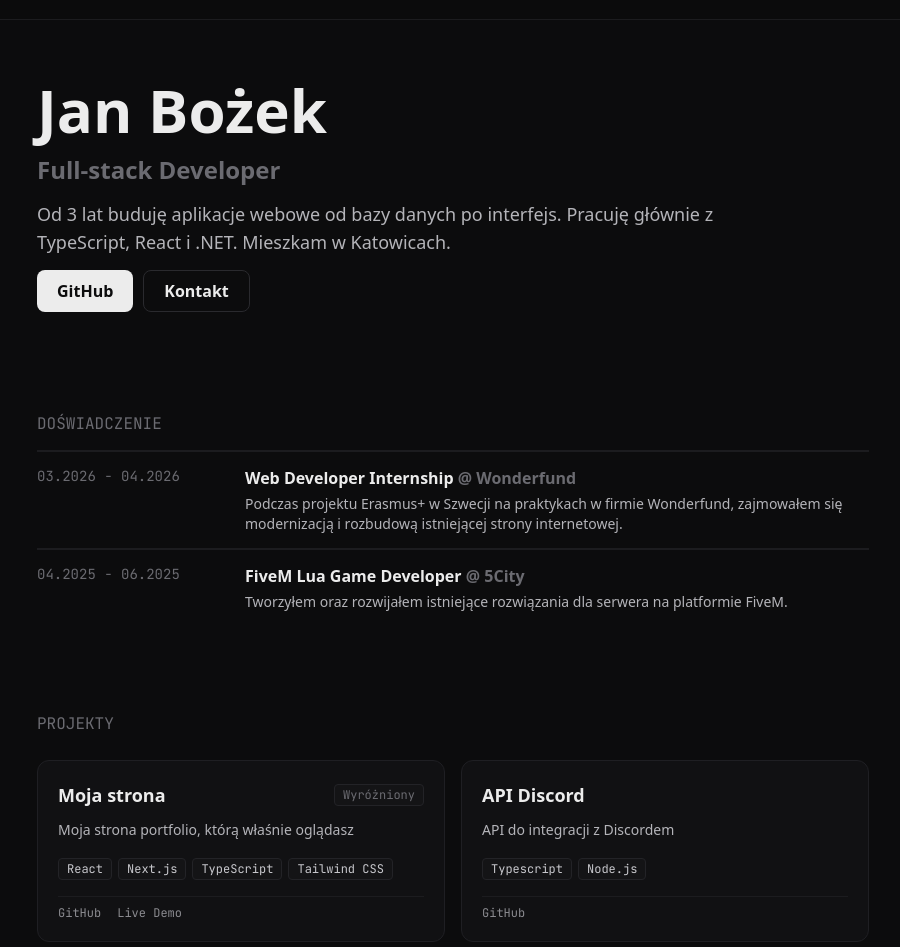
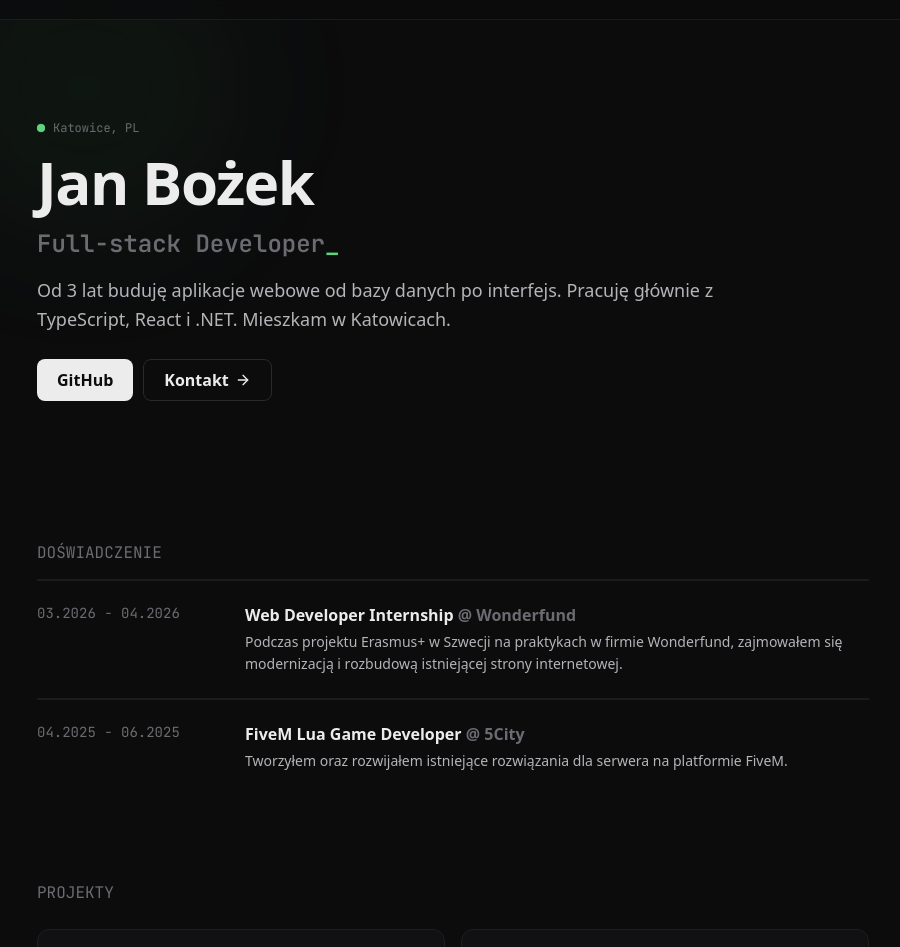
Before and after one commit to jhnlol/personal, a Next.js app: page / in a window 1280 px wide. Shown: the part 45-992 px from the top of the page, without its empty margins (187-1087 px from the left). Built offline with nearby package versions, Linux system fonts and the light colour scheme.

Commit message:
ref: improve ui and add animations

```diff
--- a/app/globals.css
+++ b/app/globals.css
@@ -28,3 +28,77 @@ body::selection {
   background-color: white;
   color: black;
 }
+
+@theme {
+  --animate-fade-up: fade-up 0.7s cubic-bezier(0.22, 1, 0.36, 1) both;
+  --animate-blink: blink 1.1s step-end infinite;
+  --animate-pulse-dot: pulse-dot 2s ease-in-out infinite;
+
+  @keyframes fade-up {
+    from {
+      opacity: 0;
+      transform: translateY(16px);
+      filter: blur(4px);
+    }
+    to {
+      opacity: 1;
+      transform: translateY(0);
+      filter: blur(0);
+    }
+  }
+
+  @keyframes blink {
+    50% {
+      opacity: 0;
+    }
+  }
+
+  @keyframes pulse-dot {
+    0%, 100% {
+      box-shadow: 0 0 0 0 oklch(0.78 0.16 150 / 0.5);
+    }
+    50% {
+      box-shadow: 0 0 0 5px oklch(0.78 0.16 150 / 0);
+    }
+  }
+}
+
+html {
+  scroll-behavior: smooth;
+}
+
+section[id] {
+  scroll-margin-top: 5rem;
+}
+
+.reveal {
+  opacity: 0;
+  transform: translateY(24px);
+  transition:
+    opacity 0.7s cubic-bezier(0.22, 1, 0.36, 1),
+    transform 0.7s cubic-bezier(0.22, 1, 0.36, 1);
+}
+
+.reveal.is-visible {
+  opacity: 1;
+  transform: translateY(0);
+}
+
+@media (prefers-reduced-motion: reduce) {
+  html {
+    scroll-behavior: auto;
+  }
+
+  *,
+  *::before,
+  *::after {
+    animation-duration: 0.01ms !important;
+    animation-iteration-count: 1 !important;
+    transition-duration: 0.01ms !important;
+  }
+
+  .reveal {
+    opacity: 1;
+    transform: none;
+  }
+}
--- a/components/Experience.tsx
+++ b/components/Experience.tsx
@@ -1,25 +1,28 @@
 import Config from "@/config/config";
 import { FC } from "react";
+import Reveal from "./Reveal";
 
 const Experience: FC = () => {
     return (
-        <section className="py-10 flex flex-col gap-y-3.5">
-            <h4 className=" text-content-muted font-mono uppercase ">Doświadczenie</h4>
+        <section id="doswiadczenie" className="py-10 flex flex-col gap-y-3.5">
+            <Reveal>
+                <h4 className="text-content-muted font-mono uppercase">Doświadczenie</h4>
+            </Reveal>
             {Config.Experience?.map((exp, index) => (
-                <div key={index} className="flex flex-col gap-y-3.5">
+                <Reveal key={index} delay={index * 100} className="flex flex-col gap-y-3.5">
                     <hr className="border-b border-border-line" />
-                    <div className="flex flex-col sm:flex-row gap-x-4">
+                    <div className="group flex flex-col sm:flex-row gap-x-4 -mx-3 px-3 py-2 rounded-lg hover:bg-bg-card transition-colors duration-300">
                         <p className="font-mono text-sm text-content-muted w-48 shrink-0">
                             {exp.startDate} - {exp.endDate}
                         </p>
                         <div className="flex flex-col gap-y-1">
-                            <h5 className="font-bold text-content-primary">
+                            <h5 className="font-bold text-content-primary group-hover:text-white transition-colors">
                                 {exp.position} <span className="text-content-muted">@ {exp.company}</span>
                             </h5>
-                            <p className="text-content-bio text-sm">{exp.description}</p>
+                            <p className="text-content-bio text-sm leading-relaxed">{exp.description}</p>
                         </div>
                     </div>
-                </div>
+                </Reveal>
             ))}
         </section>
     );
--- a/components/Header.tsx
+++ b/components/Header.tsx
@@ -25,7 +25,7 @@ const Header: FC = () => {
                         <a
                             key={link.id}
                             href={link.href}
-                            className="text-xs font-mono transition-all duration-200 flex items-center gap-x-1.5 py-1 text-content-nav hover:text-content-primary"
+                            className="relative text-xs font-mono transition-colors duration-200 flex items-center gap-x-1.5 py-1 text-content-nav hover:text-content-primary after:absolute after:left-0 after:-bottom-0.5 after:h-px after:w-full after:bg-content-primary after:origin-left after:scale-x-0 hover:after:scale-x-100 after:transition-transform after:duration-300"
                         >
                             {link.label}
                         </a>
--- a/components/Hero.tsx
+++ b/components/Hero.tsx
@@ -1,6 +1,7 @@
 'use client';
 
 import Config from "@/config/config";
+import { ArrowRight } from "lucide-react";
 import { FC } from "react";
 
 const Hero: FC = () => {
@@ -8,13 +9,38 @@ const Hero: FC = () => {
         window.open(url, "_blank");
     }
     return (
-        <section className="py-10 flex flex-col gap-y-3.5">
-            <h1 className="text-6xl font-bold">Jan Bożek</h1>
-            <h4 className="text-2xl font-semibold text-content-muted">Full-stack Developer</h4>
-            <p className="text-lg text-content-bio md:max-w-3xl">Od 3 lat buduję aplikacje webowe od bazy danych po interfejs. Pracuję głównie z TypeScript, React i .NET. Mieszkam w Katowicach.</p>
-            <div className="flex gap-x-2.5">
-                <button className="bg-content-primary text-bg-main hover:bg-content-secondary px-5 py-2 rounded-lg cursor-pointer font-semibold" onClick={() => redirect(Config.Links.github)}>GitHub</button>
-                <button className="bg-bg-main text-content-primary px-5 py-2 rounded-lg border border-border-btn cursor-pointer font-semibold" onClick={() => redirect(Config.Links.email)}>Kontakt</button>
+        <section className="relative py-16 md:py-20 flex flex-col gap-y-4">
+            <div
+                aria-hidden
+                className="pointer-events-none absolute -top-24 -left-24 h-72 w-72 rounded-full bg-github-2/10 blur-3xl"
+            />
+            <div className="flex items-center gap-x-2 font-mono text-xs text-content-muted animate-fade-up">
+                <span className="h-2 w-2 rounded-full bg-github-4 animate-pulse-dot" />
+                Katowice, PL
+            </div>
+            <h1 className="text-5xl md:text-6xl font-bold tracking-tight animate-fade-up [animation-delay:100ms]">
+                Jan Bożek
+            </h1>
+            <h4 className="text-xl md:text-2xl font-semibold text-content-muted font-mono animate-fade-up [animation-delay:200ms]">
+                Full-stack Developer<span className="text-github-4 animate-blink">_</span>
+            </h4>
+            <p className="text-lg leading-relaxed text-content-bio md:max-w-3xl animate-fade-up [animation-delay:300ms]">
+                Od 3 lat buduję aplikacje webowe od bazy danych po interfejs. Pracuję głównie z TypeScript, React i .NET. Mieszkam w Katowicach.
+            </p>
+            <div className="flex gap-x-2.5 pt-2 animate-fade-up [animation-delay:400ms]">
+                <button
+                    className="bg-content-primary text-bg-main hover:bg-white hover:-translate-y-0.5 hover:shadow-[0_8px_24px_-8px_rgba(255,255,255,0.35)] active:translate-y-0 px-5 py-2 rounded-lg cursor-pointer font-semibold transition-all duration-200"
+                    onClick={() => redirect(Config.Links.github)}
+                >
+                    GitHub
+                </button>
+                <button
+                    className="group inline-flex items-center gap-x-1.5 bg-bg-main text-content-primary hover:bg-bg-stripe hover:border-border-card-hover hover:-translate-y-0.5 active:translate-y-0 px-5 py-2 rounded-lg border border-border-btn cursor-pointer font-semibold transition-all duration-200"
+                    onClick={() => redirect(Config.Links.email)}
+                >
+                    Kontakt
+                    <ArrowRight size={16} className="transition-transform duration-200 group-hover:translate-x-1" />
+                </button>
             </div>
         </section>
     )
--- a/components/Projects.tsx
+++ b/components/Projects.tsx
@@ -1,16 +1,20 @@
 import Config from "@/config/config";
+import { ArrowUpRight } from "lucide-react";
 import { FC } from "react";
+import Reveal from "./Reveal";
 
 const Projects: FC = () => {
     return (
         <section id="projekty" className="py-10 flex flex-col gap-y-6">
-            <h4 className=" text-content-muted font-mono uppercase">Projekty</h4>
+            <Reveal>
+                <h4 className="text-content-muted font-mono uppercase">Projekty</h4>
+            </Reveal>
 
             <div className="grid grid-cols-1 md:grid-cols-2 gap-4">
                 {Config.Projects?.map((project, index) => (
+                    <Reveal key={index} delay={(index % 2) * 120} className="h-full">
                     <div
-                        key={index}
-                        className="bg-bg-card border border-border-card hover:border-border-card-hover rounded-xl p-5 flex flex-col justify-between gap-y-4 transition-all duration-300 group"
+                        className="h-full bg-bg-card border border-border-card hover:border-border-card-hover hover:-translate-y-1 hover:shadow-[0_12px_32px_-12px_rgba(0,0,0,0.8)] rounded-xl p-5 flex flex-col justify-between gap-y-4 transition-all duration-300 group"
                     >
                         <div className="flex flex-col gap-y-2.5">
                             <div className="flex items-center justify-between">
@@ -33,7 +37,7 @@ const Projects: FC = () => {
                                 {project.stack.map((tech, i) => (
                                     <span
                                         key={i}
-                                        className="text-xs font-mono text-content-stack bg-bg-stripe border border-border-tag px-2 py-0.5 rounded"
+                                        className="text-xs font-mono text-content-stack bg-bg-stripe border border-border-tag px-2 py-0.5 rounded transition-colors group-hover:border-border-btn"
                                     >
                                         {tech}
                                     </span>
@@ -45,9 +49,9 @@ const Projects: FC = () => {
                                         href={project.githubUrl}
                                         target="_blank"
                                         rel="noopener noreferrer"
-                                        className="text-content-nav hover:text-content-primary transition-colors flex items-center gap-x-1"
+                                        className="group/link text-content-nav hover:text-content-primary transition-colors flex items-center gap-x-1"
                                     >
-                                        GitHub
+                                        GitHub <ArrowUpRight size={14} className="transition-transform duration-200 group-hover/link:translate-x-0.5 group-hover/link:-translate-y-0.5" />
                                     </a>
                                 )}
                                 {project.liveUrl && (
@@ -55,14 +59,15 @@ const Projects: FC = () => {
                                         href={project.liveUrl}
                                         target="_blank"
                                         rel="noopener noreferrer"
-                                        className="text-content-nav hover:text-content-primary transition-colors flex items-center gap-x-1"
+                                        className="group/link text-content-nav hover:text-content-primary transition-colors flex items-center gap-x-1"
                                     >
-                                        Live Demo
+                                        Live Demo <ArrowUpRight size={14} className="transition-transform duration-200 group-hover/link:translate-x-0.5 group-hover/link:-translate-y-0.5" />
                                     </a>
                                 )}
                             </div>
                         </div>
                     </div>
+                    </Reveal>
                 ))}
             </div>
         </section>
--- /dev/null
+++ b/components/Reveal.tsx
@@ -0,0 +1,44 @@
+'use client';
+
+import { FC, ReactNode, useEffect, useRef, useState } from "react";
+
+type RevealProps = {
+    children: ReactNode;
+    delay?: number;
+    className?: string;
+};
+
+const Reveal: FC<RevealProps> = ({ children, delay = 0, className = "" }) => {
+    const ref = useRef<HTMLDivElement>(null);
+    const [visible, setVisible] = useState(false);
+
+    useEffect(() => {
+        const el = ref.current;
+        if (!el) return;
+
+        const observer = new IntersectionObserver(
+            ([entry]) => {
+                if (entry.isIntersecting) {
+                    setVisible(true);
+                    observer.disconnect();
+                }
+            },
+            { threshold: 0.15, rootMargin: "0px 0px -40px 0px" }
+        );
+
+        observer.observe(el);
+        return () => observer.disconnect();
+    }, []);
+
+    return (
+        <div
+            ref={ref}
+            className={`reveal ${visible ? "is-visible" : ""} ${className}`}
+            style={{ transitionDelay: `${delay}ms` }}
+        >
+            {children}
+        </div>
+    );
+};
+
+export default Reveal;
--- a/package.json
+++ b/package.json
@@ -10,6 +10,7 @@
   },
   "dependencies": {
     "@vercel/analytics": "^2.0.1",
+    "lucide-react": "^1.61.0",
     "next": "16.3.6",
     "react": "19.2.8",
     "react-dom": "19.2.8"
```
Also changed, not shown: components/Education.tsx (+9 -5 lines), 1 other file (tests, documents, lock files or other folders).
